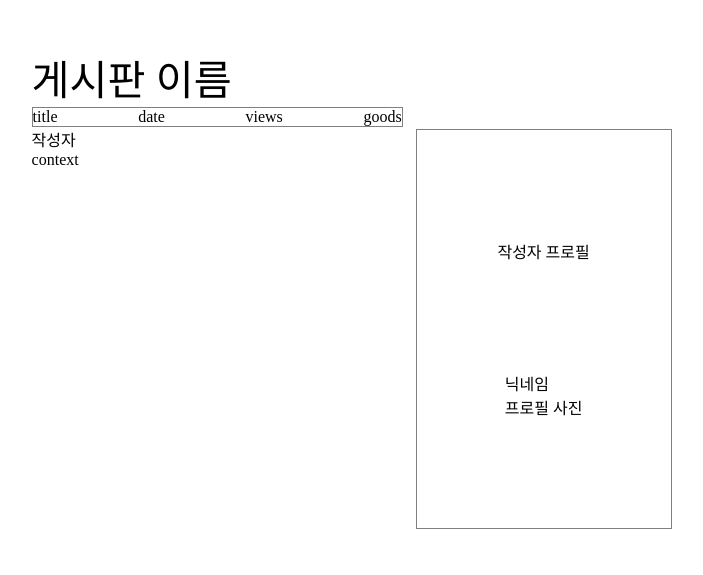
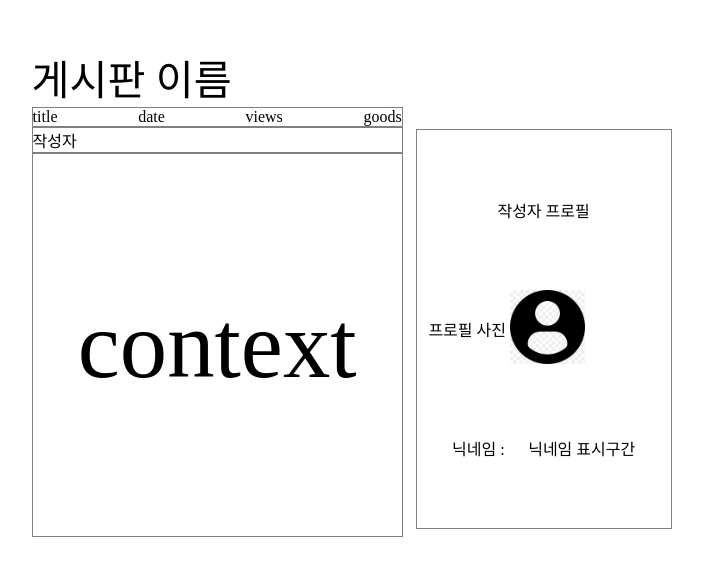
Before and after one commit to leeahyeon01/kdt-projectC, a plain HTML site: page textContent.html in a window 1280 px wide. Shown: the part 271-846 px from the top of the page, without its empty margins (282-985 px from the left). Drawn offline with Linux system fonts and the light colour scheme.

Commit message:
demo page layout backup

```diff
--- a/textContent.html
+++ b/textContent.html
@@ -63,6 +63,24 @@
       border: 1px solid gray;
     }
 
+    section>div:nth-of-type(2)>div:nth-of-type(2) {
+      width: 29vw;
+      border: 1px solid gray;
+    }
+
+    section>div:nth-of-type(2)>div:nth-of-type(3) {
+      width: 29vw;
+      height: 30vw;
+      border: 1px solid gray;
+      display: flex;
+      flex-direction: row;
+      flex-wrap: nowrap;
+      align-content: center;
+      justify-content: center;
+      align-items: center;
+      font-size: 592%;
+    }
+
     aside {
       width: 20vw;
       height: 50vh;
@@ -75,6 +93,32 @@
       border: 1px solid gray;
     }
 
+    aside> div{
+      display: flex;
+      flex-direction: row;
+      flex-wrap: nowrap;
+      align-content: center;
+      justify-content: space-evenly;
+      align-items: center;
+      width: 18vw;
+    }
+
+    aside> div:nth-of-type(2)>div:nth-of-type(1) {
+      display: flex;
+      flex-direction: row;
+      flex-wrap: nowrap;
+      align-content: center;
+      justify-content: center;
+      align-items: center;
+    }
+
+    aside> div:nth-of-type(2)>div:nth-of-type(1)>div:nth-of-type(1){
+      width: 15vw;
+    }
+
+    aside> div:nth-of-type(2)>div:nth-of-type(1)>div:nth-of-type(2)>img{
+      width: 50%;
+    }
   </style>
 </head>
 <body>
@@ -102,12 +146,27 @@
       </section>
 
       <aside>
-        <div>작성자 프로필</div>
         <div>
-          <div>닉네임</div>
-          <div>프로필 사진</div>
+          <div>작성자 프로필 </div>
+        </div>
+
+        <div>
+          <div>
+            <div>
+              프로필 사진
+            </div>
+            <div>
+              <img src="./img/profileIcon.png" alt="">
+            </div>
+          </div>
+
+        </div>
+        <div>
+          <div>닉네임 : </div>
+          <div> 닉네임 표시구간 </div>
         </div>
       </aside>
+
     </main>
 
     <div><!-- 댓글란 --></div>
```
Also changed, not shown: img/profileIcon.png (added).
